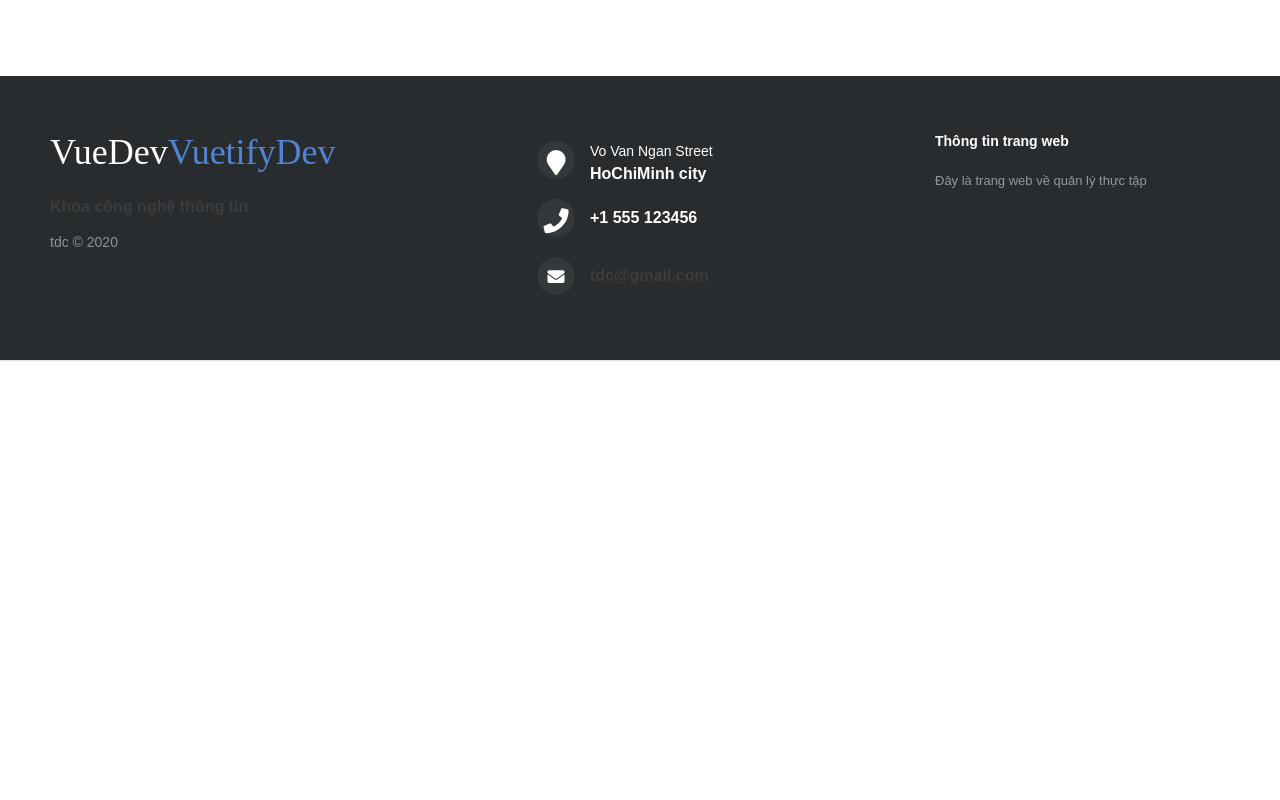
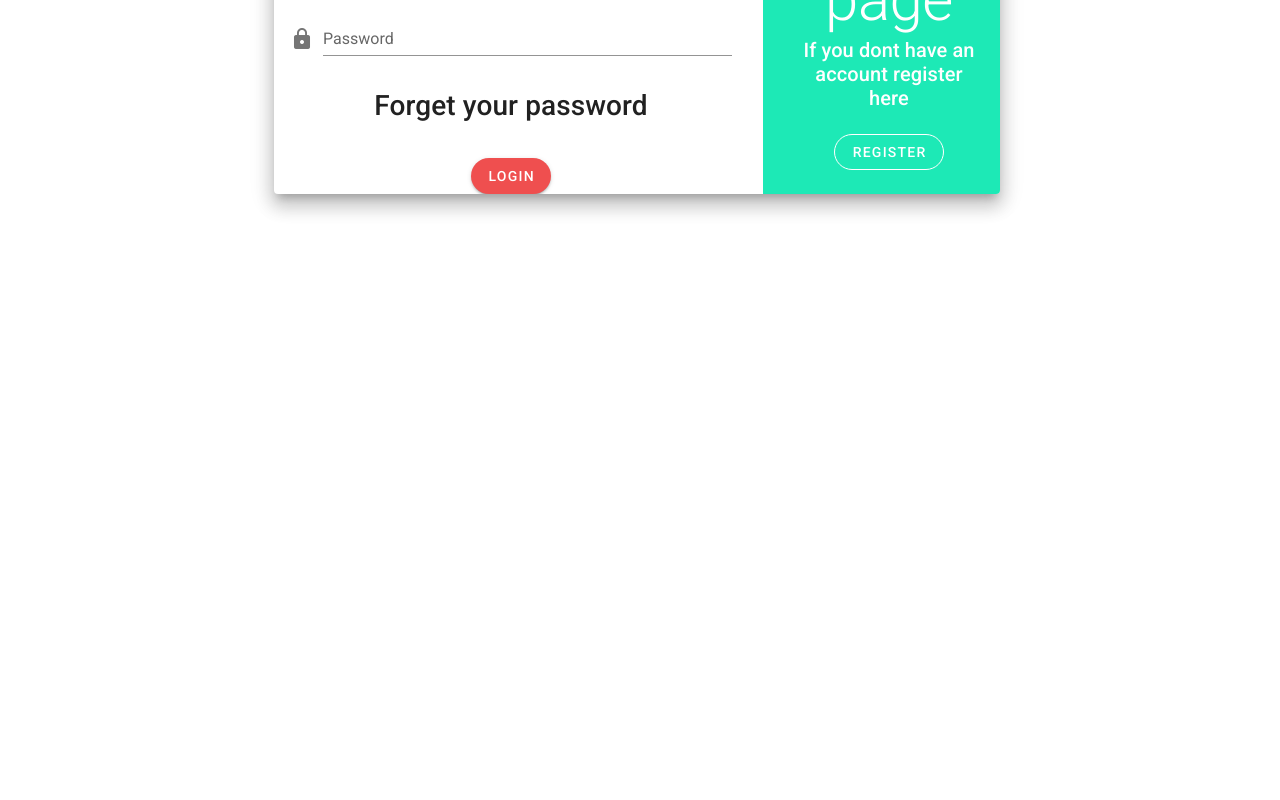
Before and after one commit to tailieuweb/foointernship, a Vue app: page /#/ in a window 1280 px wide. Shown: the part 1240-2040 px from the top of the page. Before the commit the page ends 1600 px from the top, so only its background shows below. Built offline with nearby package versions, Linux system fonts and the light colour scheme.

Commit message:
LoginRegister

```diff
--- a/src/App.vue
+++ b/src/App.vue
@@ -2,7 +2,7 @@
   <v-app>
   <!-- <User /> -->
   <Header/>
-    <!-- <router-view></router-view> -->
+    <router-view></router-view>
     <Footer/>
   </v-app>
 </template>
--- a/src/components/Footer.vue
+++ b/src/components/Footer.vue
@@ -47,7 +47,7 @@
 
 		<p class="footer-company-about">
 		<span>Thông tin trang web</span>
-        Đây là trang web về quản lý thực tập
+        Đây là trang web về thực tập
 		</p>
 
 		<div class="footer-icons">
```
